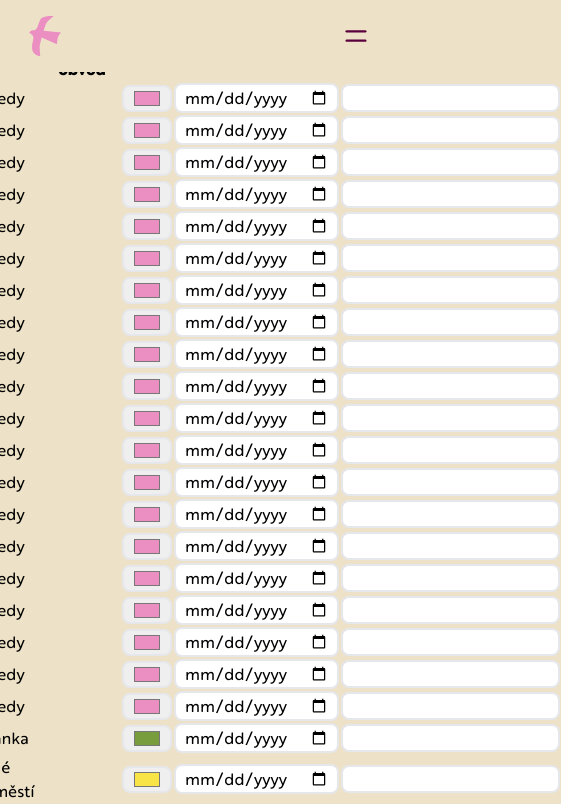
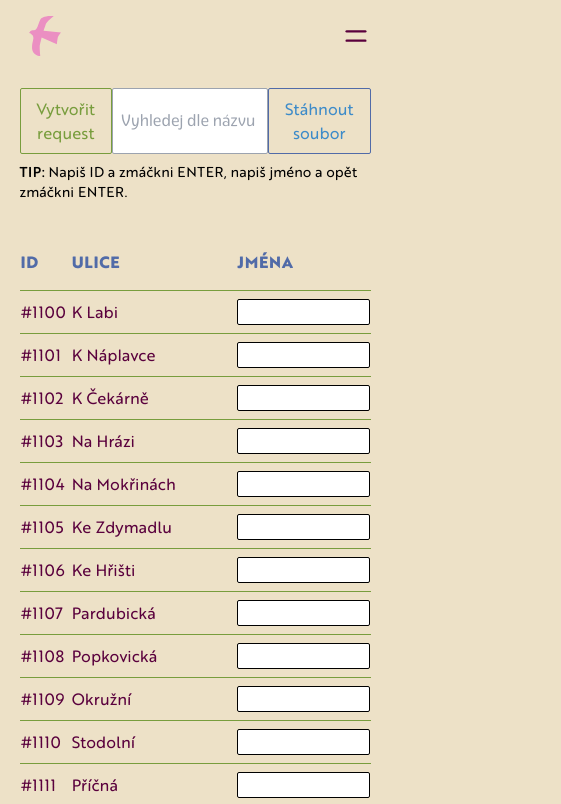
Before and after one commit to petrkucerak/modlitbyzaulice, a Next.js app: page /form in a window 390 px wide. Shown: the top 804 px of the page, 561 px wide, since content can reach past the window. Built offline with nearby package versions, Linux system fonts and the light colour scheme.

Commit message:
Create simple redaction system (#25)
* Clean table

* Create base table style

* Create searching bar

* Remove unused code

* Handle enter pressing

* Add workflow description

* Create function for export results

```diff
--- a/app/form/page.js
+++ b/app/form/page.js
@@ -7,7 +7,7 @@ export default function Home() {
   return (
     <Main>
       <Header />
-      <div className="flex flex-col w-[90vw] max-w-[900px]">
+      <div className="flex flex-col w-[90vw] max-w-[900px] mt-12">
         <Table />
       </div>
       <Footer />
--- /dev/null
+++ b/components/table/request.js
@@ -0,0 +1,37 @@
+import Swal from "sweetalert2";
+
+export async function createRequest(exportObj, userName) {
+  const body = `
+   {
+     "content": ${JSON.stringify(exportObj)},
+     "username": "${userName}"
+ }
+   `;
+
+  const response = await fetch("https://api.modlitbyzaulice.cz/", {
+    method: "POST",
+    headers: {
+      Accept: "application/json",
+      "Content-Type": "application/json",
+    },
+    body: body,
+  });
+
+  response.json().then((data) => {
+    if (data.status === "OK") {
+      Swal.fire({
+        title: "Barabáš!",
+        text: "BOT Barabáš úspěšně vytvořil žádost o přidání nově promodlených ulic. Žádost najdeš zde: <a href='https://github.com/petrkucerak/modlitbyzaulice/pulls' target='_blank'>https://github.com/petrkucerak/modlitbyzaulice/pulls</a>.",
+        icon: "success",
+        confirmButtonColor: "#3d8bc9",
+      });
+    } else {
+      Swal.fire({
+        title: "Barabáš!",
+        text: "V procesu přidání nově promodlených ulic zaznamenal BOT Barabáš problém. Zkus to znovu zachvíli, případně kontaktuj administrátory.",
+        icon: "error",
+        confirmButtonColor: "#3d8bc9",
+      });
+    }
+  });
+}
--- a/components/table/row.js
+++ b/components/table/row.js
@@ -1,101 +1,30 @@
 "use client";
 import { useState } from "react";
-export default function Row({ newData, street }) {
-  function updateDate(key, date) {
-    // find element
-    let index = newData.findIndex(
-      (street) =>
-        street.street_name === key.street_name &&
-        street.borough_name === key.borough_name &&
-        street.district_name === key.district_name
-    );
-    // set new value
-    newData[index].date = date;
-  }
+export default function Row({ newData, street, id, handleKeyDown }) {
   function updateName(key, name) {
     // find element
-    let index = newData.findIndex(
-      (street) =>
-        street.street_name === key.street_name &&
-        street.borough_name === key.borough_name &&
-        street.district_name === key.district_name
-    );
+    let index = newData.findIndex((street) => street.unique_number === key);
     // set new value
     newData[index].name = name;
   }
 
-  function updateColor(key, color) {
-    // find element
-    let index = newData.findIndex(
-      (street) =>
-        street.street_name === key.street_name &&
-        street.borough_name === key.borough_name &&
-        street.district_name === key.district_name
-    );
-    // set new value
-    newData[index].color = color;
-  }
-
   const [name, setName] = useState(street.name);
-  const [date, setDate] = useState(street.date);
-  const [color, setColor] = useState(street.color);
   return (
-    <tr>
-      <td>{street.street_name}</td>
-      <td>{street.district_name}</td>
-      <td>{street.borough_name}</td>
-      <td>
-        <input
-          type="color"
-          className="border-2 rounded-lg px-2"
-          value={color}
-          onChange={(e) => {
-            setColor(e.target.value),
-              updateColor(
-                {
-                  street_name: street.street_name,
-                  borough_name: street.borough_name,
-                  district_name: street.district_name,
-                },
-                e.target.value
-              );
-          }}
-        />
-      </td>
-      <td>
-        <input
-          type="date"
-          className="border-2 rounded-lg px-2"
-          value={date}
-          onChange={(e) => (
-            setDate(e.target.value),
-            updateDate(
-              {
-                street_name: street.street_name,
-                borough_name: street.borough_name,
-                district_name: street.district_name,
-              },
-              e.target.value
-            )
-          )}
-        />
-      </td>
-      <td>
+    <tr className="border-y border-olive text-wine" key={street.unique_number}>
+      <td className="py-2">#{street.unique_number}</td>
+      <td className="py-2">{street.street_name}</td>
+      <td className="py-2 hidden md:flex">{street.district_name}</td>
+      <td className="py-2">
         <input
           type="text"
-          className="border-2 rounded-lg px-2"
+          className="border border-black rounded-sm px-2 w-full"
           value={name}
+          id={id}
           onChange={(e) => (
             setName(e.target.value),
-            updateName(
-              {
-                street_name: street.street_name,
-                borough_name: street.borough_name,
-                district_name: street.district_name,
-              },
-              e.target.value
-            )
+            updateName(street.unique_number, e.target.value)
           )}
+          onKeyDown={handleKeyDown} // Handle ENTER key press
         />
       </td>
     </tr>
--- a/components/table/table.js
+++ b/components/table/table.js
@@ -1,9 +1,25 @@
 "use client";
 import { streets } from "@/data/streets_with_coordinates";
 import Row from "./row";
+import { useState, useRef } from "react";
+import { createRequest } from "./request";
 
 export default function Table() {
+  const [searchTerm, setSearchTerm] = useState(""); // Search term state
+  const [selectedResult, setSelectedResult] = useState(null); // Track selected result
+  const [username, setUsername] = useState("");
+  const [displayUsername, setDisplayUsername] = useState(false);
+  const searchInputRef = useRef(null); // Reference to search input
+
   let newData = streets;
+
+  // Filter streets based on search term
+  const filteredStreets = streets.filter(
+    (street) =>
+      street.street_name.toLowerCase().includes(searchTerm.toLowerCase()) ||
+      street.district_name.toLowerCase().includes(searchTerm.toLowerCase()) ||
+      street.unique_number.toString().includes(searchTerm)
+  );
 
   function downloadFile() {
     const data =
@@ -16,37 +32,108 @@ export default function Table() {
     downloadAnchorNode.click();
     downloadAnchorNode.remove();
   }
+
+  // Handle ENTER key press
+  const handleKeyDown = (e) => {
+    if (e.key === "Enter") {
+      if (selectedResult === null && filteredStreets.length > 0) {
+        // Jump to the first result
+        setSelectedResult(filteredStreets[0].unique_number);
+        document
+          .getElementById(`row-${filteredStreets[0].unique_number}`)
+          .focus();
+      } else {
+        // Return to search form and clear input
+        setSelectedResult(null);
+        setSearchTerm("");
+        searchInputRef.current.focus();
+      }
+    }
+  };
+
   return (
     <div className="flex flex-col items-center justify-between w-full">
-      <table className="w-full mt-8">
+      <div className="mt-10 w-full flex flex-row justify-between">
+        <button
+          className="border border-olive text-olive hover:bg-olive transition hover:text-white p-2 px-4 rounded-sm w-fit cursor-pointer"
+          onClick={() => setDisplayUsername(displayUsername ? false : true)}
+        >
+          {displayUsername ? "Zrušit request" : "Vytvořit request"}
+        </button>
+        {displayUsername ? (
+          <input
+            type="text"
+            className="border border-gray-400 p-2 w-full max-w-[500px] rounded-sm font-eigerdals"
+            placeholder="Vepiš svoji přezdívku"
+            value={username}
+            onChange={(e) => setUsername(e.target.value)}
+          />
+        ) : (
+          <input
+            type="text"
+            ref={searchInputRef} // Attach ref to search input
+            className="border border-gray-400 p-2 w-full max-w-[500px] rounded-sm font-eigerdals"
+            placeholder="Vyhledej dle názvu ulice, části obce či ID..."
+            value={searchTerm}
+            onChange={(e) => setSearchTerm(e.target.value)}
+            onKeyDown={handleKeyDown} // Handle ENTER key press
+          />
+        )}
+        {displayUsername ? (
+          <button
+            className="border border-wine text-wine hover:bg-wine transition hover:text-white p-2 px-4 rounded-sm w-fit cursor-pointer"
+            onClick={() =>
+              createRequest(
+                "export const streets = " + JSON.stringify(newData),
+                username
+              )
+            }
+          >
+            Odeslat request
+          </button>
+        ) : (
+          <button
+            className="border border-darkBlue text-blue hover:bg-darkBlue transition hover:text-white p-2 px-4 rounded-sm w-fit cursor-pointer"
+            onClick={() => downloadFile()}
+          >
+            Stáhnout soubor
+          </button>
+        )}
+      </div>
+      {displayUsername ? (
+        <div className="w-full mt-2 flex flex-row justify-between"></div>
+      ) : (
+        ""
+      )}
+
+      <p className="mt-2 text-sm">
+        <strong className="font-medium">TIP:</strong> Napiš ID a&nbsp;zmáčkni
+        ENTER, napiš jméno a&nbsp;opět zmáčkni ENTER.
+      </p>
+      <table className="w-full my-8">
         <thead>
-          <tr className="text-left">
-            <th>Ulice</th>
-            <th>Část obce</th>
-            <th>Městský obvod</th>
-            <th>Barva</th>
-            <th>Datum</th>
-            <th>Jméno</th>
+          <tr className="text-left font-brother1816 uppercase text-darkBlue">
+            <th className="py-4">ID</th>
+            <th className="py-4">Ulice</th>
+            <th className="py-4 hidden md:flex">Část obce</th>
+            <th className="py-4">Jména</th>
           </tr>
         </thead>
         <tbody>
-          {streets.map((street) => {
+          {/* Use filtered data for displaying rows */}
+          {filteredStreets.map((street) => {
             return (
               <Row
-                key={`${street.street_name}-${street.borough_name}-${street.district_name}`}
+                key={`${street.unique_number}`}
                 newData={newData}
                 street={street}
+                id={`row-${street.unique_number}`} // Set an ID for the row
+                handleKeyDown={handleKeyDown}
               />
             );
-          })}{" "}
+          })}
         </tbody>
       </table>
-      <button
-        className="my-8 border border-stone-800 hover:bg-stone-800 transition hover:text-white p-2 px-4 rounded-2xl w-fit cursor-pointer"
-        onClick={() => downloadFile()}
-      >
-        Stáhnout soubor
-      </button>
     </div>
   );
 }
--- a/package.json
+++ b/package.json
@@ -18,7 +18,8 @@
     "react": "^18",
     "react-device-detect": "^2.2.3",
     "react-dom": "^18",
-    "react-leaflet": "^4.2.1"
+    "react-leaflet": "^4.2.1",
+    "sweetalert2": "^11.14.1"
   },
   "devDependencies": {
     "eslint": "^8",
```
Also changed, not shown: 1 other file (tests, documents, lock files or other folders).
